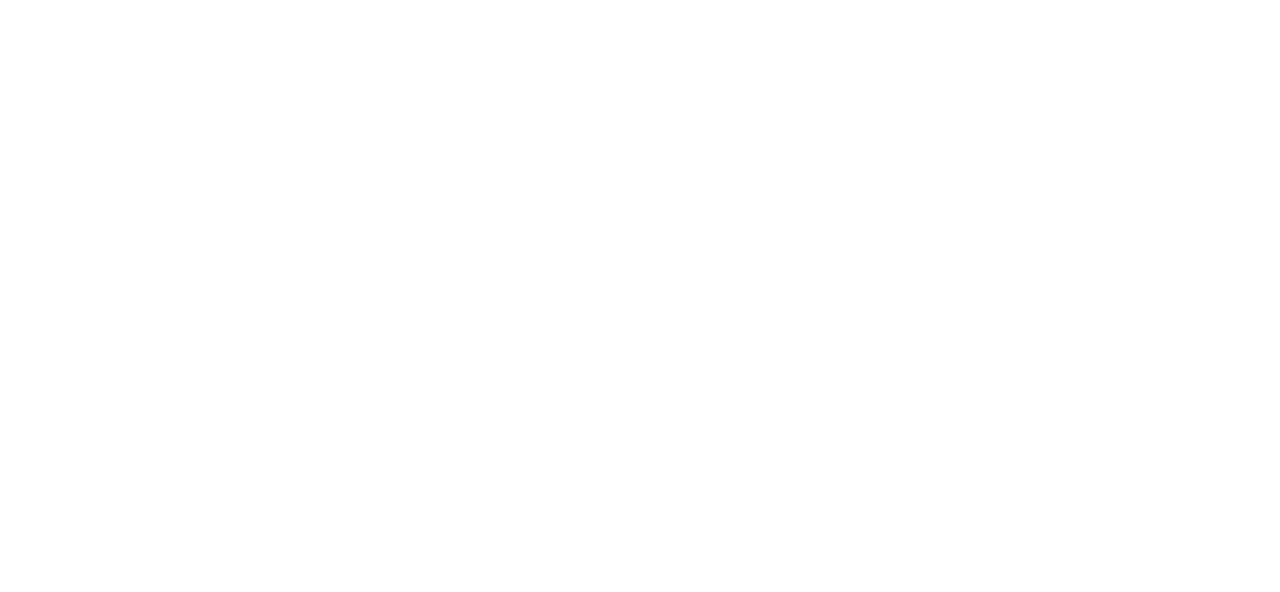
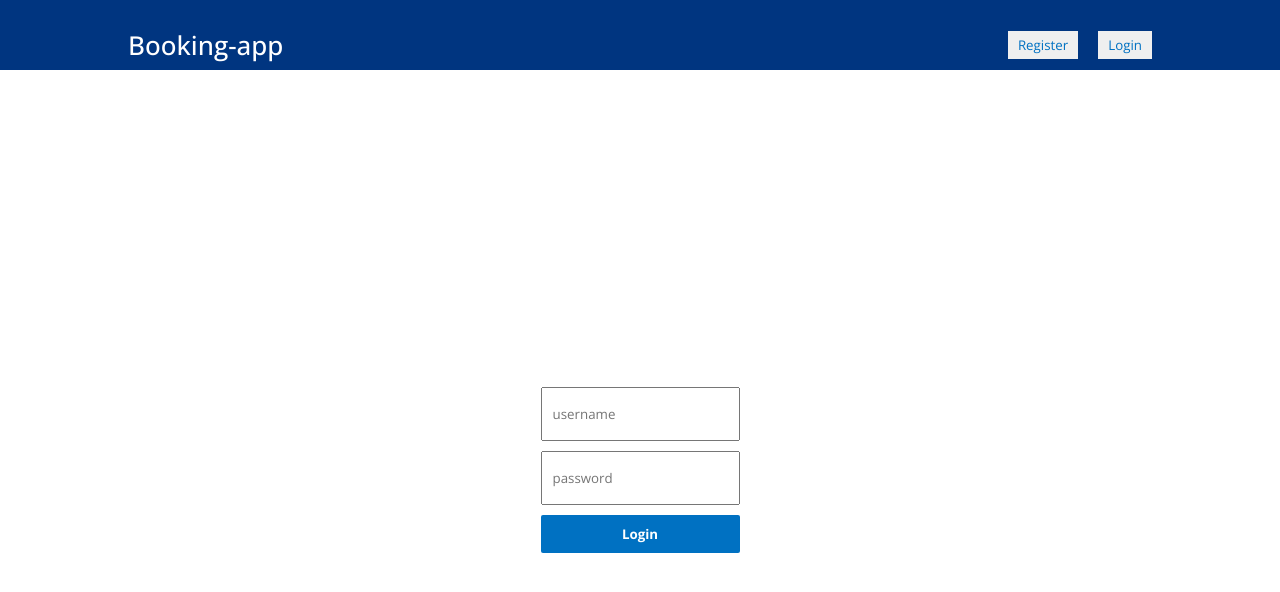
Before and after one commit to slayingMoon/booking-app, a React (Create React App) app in the folder client/: page /login in a window 1280 px wide. Before the commit this address had no page. Shown: the top 592 px of the page. Built offline with nearby package versions, Linux system fonts and the light colour scheme.

Commit message:
added auth and search context to the application

```diff
--- a/client/src/App.jsx
+++ b/client/src/App.jsx
@@ -3,6 +3,7 @@ import Home from "./pages/home/Home";
 import Hotel from "./pages/hotel/Hotel";
 import List from "./pages/list/List";
 import "./App.css";
+import Login from "./pages/login/Login";
 
 function App() {
   return (
@@ -11,6 +12,7 @@ function App() {
         <Route path="/" element={<Home />}/>
         <Route path="/hotels" element={<List />}/>
         <Route path="/hotels/:id" element={<Hotel />}/>
+        <Route path="/login" element={<Login />} />
       </Routes>
     </BrowserRouter>
   );
--- a/client/src/components/header/Header.css
+++ b/client/src/components/header/Header.css
@@ -85,6 +85,13 @@
     outline: none;
 }
 
+.header-search-input:invalid {
+        background-color: ivory;
+    border: none;
+    outline: 2px solid red;
+    border-radius: 5px;
+}
+
 .header-search-text {
     color: lightgray;
     cursor: pointer;
--- a/client/src/components/navbar/Navbar.jsx
+++ b/client/src/components/navbar/Navbar.jsx
@@ -1,17 +1,25 @@
+import { useContext } from 'react';
 import { Link } from 'react-router-dom';
+import { AuthContext } from '../../context/AuthContext';
 import './Navbar.css';
 
 export default function Navbar() {
+    const {user} = useContext(AuthContext);
+
     return (
         <div className="navbar">
             <div className="nav-container">
                 <Link to="/" className="logo-link">
-                    <span className="logo">Booking.com</span>
+                    <span className="logo">Booking-app</span>
                 </Link>
-                <div className="nav-items">
-                    <button className="nav-button">Register</button>
-                    <button className="nav-button">Login</button>
-                </div>
+                {user ? `Hello, ${user.username}` : <div className="nav-items">
+                    <Link to="/register">
+                        <button className="nav-button">Register</button>
+                    </Link>
+                    <Link to="/login">
+                        <button className="nav-button">Login</button>
+                    </Link>
+                </div>}
             </div>
         </div>
     );
--- /dev/null
+++ b/client/src/context/AuthContext.js
@@ -0,0 +1,57 @@
+import { createContext, useEffect, useReducer } from "react";
+
+const INITIAL_STATE = {
+    user: JSON.parse(localStorage.getItem('user')) || null,
+    loading: false,
+    error: null,
+};
+
+export const AuthContext = createContext(INITIAL_STATE);
+
+const AuthReducer = (state, action) => {
+    switch(action.type) {
+        case "LOGIN_START":
+            return {
+                user: null,
+                loading: true,
+                error: null,
+            };
+        case "LOGIN_SUCCESS":
+            return {
+                user: action.payload,
+                loading: false,
+                 error: null,
+            };
+        case "LOGIN_FAILURE":
+            return {
+                user: null,
+                loading: false,
+                error: action.payload,
+            };
+        case "LOGIN_FAILURE":
+            return INITIAL_STATE;
+        default:
+            return state;
+    }
+};
+
+export const AuthContextProvider = ({ children }) => {
+    const [state, dispatch] = useReducer(AuthReducer, INITIAL_STATE);
+
+    useEffect(() => {
+        localStorage.setItem("user", JSON.stringify(state.user));
+    }, [state.user]);
+
+    return (
+        <AuthContext.Provider
+            value={{
+                user: state.user,
+                loading: state.loading,
+                error: state.error,
+                dispatch,
+            }}
+        >
+            {children}
+        </AuthContext.Provider>
+    );
+};
--- /dev/null
+++ b/client/src/context/SearchContext.js
@@ -0,0 +1,41 @@
+import { createContext, useReducer } from "react";
+
+const INITIAL_STATE = {
+    city: undefined,
+    dates: [],
+    options: {
+        adult: undefined,
+        children: undefined,
+        room: undefined,
+    },
+};
+
+export const SearchContext = createContext(INITIAL_STATE);
+
+const SearchReducer = (state, action) => {
+    switch(action.type) {
+        case "NEW_SEARCH":
+            return action.payload;
+        case "RESET_SEARCH":
+            return INITIAL_STATE;
+        default:
+            return state;
+    }
+};
+
+export const SearchContextProvider = ({ children }) => {
+    const [state, dispatch] = useReducer(SearchReducer, INITIAL_STATE);
+
+    return (
+        <SearchContext.Provider
+            value={{
+                city: state.city,
+                dates: state.dates,
+                options: state.options,
+                dispatch,
+            }}
+        >
+            {children}
+        </SearchContext.Provider>
+    );
+};
--- a/client/src/index.js
+++ b/client/src/index.js
@@ -1,11 +1,17 @@
 import React from 'react';
 import ReactDOM from 'react-dom/client';
 import App from './App';
+import { AuthContextProvider } from './context/AuthContext';
+import { SearchContextProvider } from './context/SearchContext';
 
 
 const root = ReactDOM.createRoot(document.getElementById('root'));
 root.render(
   <React.StrictMode>
-    <App />
+    <AuthContextProvider >
+      <SearchContextProvider>
+        <App />
+      </SearchContextProvider>
+    </AuthContextProvider>
   </React.StrictMode>
 );
--- a/client/src/pages/hotel/Hotel.jsx
+++ b/client/src/pages/hotel/Hotel.jsx
@@ -5,9 +5,10 @@ import { FontAwesomeIcon } from '@fortawesome/react-fontawesome';
 import { faCircleArrowLeft, faCircleArrowRight, faCircleXmark, faLocationDot } from '@fortawesome/free-solid-svg-icons';
 import MailList from '../../components/mailList/MailList';
 import Footer from '../../components/footer/Footer';
-import { useState } from 'react';
+import { useContext, useState } from 'react';
 import { useLocation } from 'react-router-dom';
 import useFetch from '../../hooks/useFetch';
+import { SearchContext } from '../../context/SearchContext';
 
 export default function Hotel() {
     const location = useLocation();
@@ -16,6 +17,19 @@ export default function Hotel() {
     const [open, setOpen] = useState(false);
 
     const { data, loading, error } = useFetch(`/hotels/find/${id}`);
+
+    const { dates, options } = useContext(SearchContext);
+
+    const MILLISECONDS_PER_DAY = 1000 * 60 * 60 * 24;
+    function dayDifference(date1, date2) {
+        const timeDiff = Math.abs(date2.getTime() - date1.getTime());
+        const diffDays = Math.ceil(timeDiff / MILLISECONDS_PER_DAY);
+        return diffDays;
+    }
+
+    console.log(dates);
+
+    const days = dayDifference(dates[0].startDate, dates[0].endDate);
 
     const photos = [
         {
@@ -97,13 +111,13 @@ export default function Hotel() {
                             </p>
                         </div>
                         <div className="hotel-details-price">
-                            <h1>Perfect for a 9-night stay!</h1>
+                            <h1>Perfect for a {days}-night stay!</h1>
                             <span>
                                 Located in the real heart of Krakow, this property has an
                                 excellent location score of 9.8!
                             </span>
                             <h2>
-                                <b>$945</b> (9 nights)
+                                <b>${days * data.cheapestPrice * options.room}</b> ({days} nights)
                             </h2>
                             <button>Reserve or Book Now!</button>
                         </div>
--- /dev/null
+++ b/client/src/pages/login/Login.css
@@ -0,0 +1,32 @@
+.login {
+    height: 100vh;
+    display: flex;
+    align-items: center;
+    justify-content: center;
+}
+
+.l-container {
+    display: flex;
+    flex-direction: column;
+    gap: 10px;
+}
+
+.l-input {
+    height: 30px;
+    padding: 10px;
+}
+
+.l-button {
+    border: none;
+    padding: 10px 20px;
+    background-color: #0071c2;
+    color: white;
+    font-weight: bold;
+    cursor: pointer;
+    border-radius: 2px;
+}
+
+.l-button:disabled {
+    background-color: #0071c28c;;
+    cursor: not-allowed;
+}
--- /dev/null
+++ b/client/src/pages/login/Login.jsx
@@ -0,0 +1,65 @@
+import axios from 'axios';
+import { useContext, useState } from 'react';
+import { useNavigate } from 'react-router-dom';
+import Navbar from '../../components/navbar/Navbar';
+import { AuthContext } from '../../context/AuthContext';
+import './Login.css';
+
+const Login = ({type}) => {
+    const [ credentials, setCredentials] = useState({
+        username: undefined,
+        password: undefined,
+    });
+
+    const { loading, error, dispatch } = useContext(AuthContext);
+
+    const navigate = useNavigate();
+
+    const handleChange = (e) => {
+        console.log(e.target.id);
+        setCredentials(prev => ({
+            ...prev,
+            [e.target.id]: e.target.value
+        }));
+    };
+
+    const handleClick = async (e) => {
+        e.preventDefault();
+        dispatch({type: "LOGIN_START"});
+        try {
+            const res = await axios.post('/auth/login', credentials);
+            dispatch({ type: "LOGIN_SUCCESS", payload: res.data });
+            navigate('/');
+        }catch(err) {
+            dispatch({type: "LOGIN_FAILURE", payload: err.response.data});
+        }
+    }
+
+    return (
+        <>
+            <Navbar />
+            <div className="login">
+                <div className="l-container">
+                    <input
+                        type="text"
+                        placeholder="username"
+                        id="username"
+                        onChange={handleChange}
+                        className="l-input"
+                    />
+                    <input
+                        type="password"
+                        placeholder="password"
+                        id="password"
+                        onChange={handleChange}
+                        className="l-input"
+                    />
+                    <button disabled={loading} onClick={handleClick} className="l-button">Login</button>
+                    {error && <span>{error.message}</span>}
+                </div>
+            </div>
+        </>
+    );
+};
+
+export default Login;
```
Also changed, not shown: client/src/components/header/Header.jsx (+12 -8 lines), client/src/pages/list/List.jsx (+18 -6 lines).
